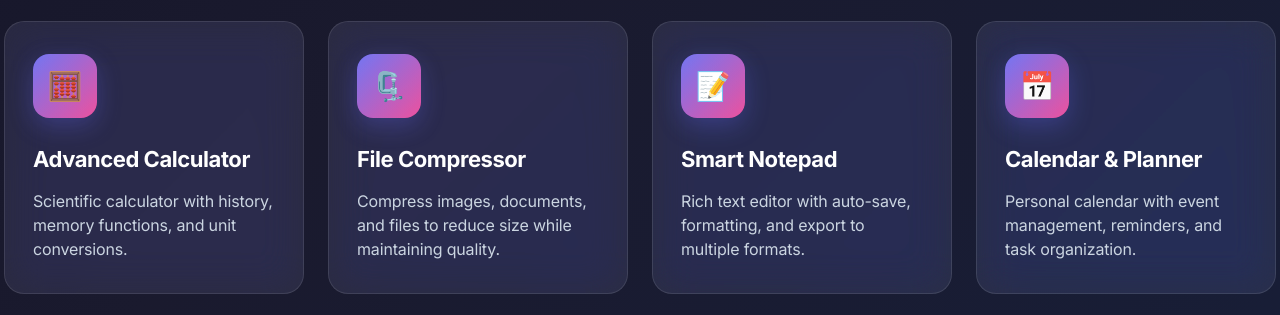
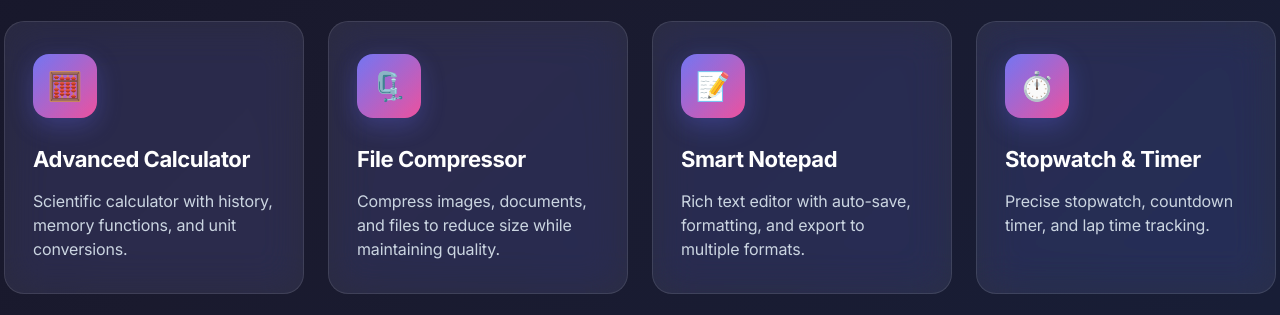
Before and after one commit to undrwtrsprite/ombra.cc, a plain HTML site: page index.html in a window 1280 px wide. Shown: the part 1791-2106 px from the top of the page. Drawn offline with Linux system fonts and the light colour scheme.

Commit message:
removed calender
scrapped the calender

```diff
--- a/index.html
+++ b/index.html
@@ -106,11 +106,6 @@
           <div class="card-title">Smart Notepad</div>
           <div class="card-description">Rich text editor with auto-save, formatting, and export to multiple formats.</div>
         </a>
-        <a class="glass-card tilt-card" href="/tools/calendar.html">
-          <div class="card-icon">📅</div>
-          <div class="card-title">Calendar & Planner</div>
-          <div class="card-description">Personal calendar with event management, reminders, and task organization.</div>
-        </a>
         <a class="glass-card tilt-card" href="/tools/stopwatch.html">
           <div class="card-icon">⏱️</div>
           <div class="card-title">Stopwatch & Timer</div>
```
